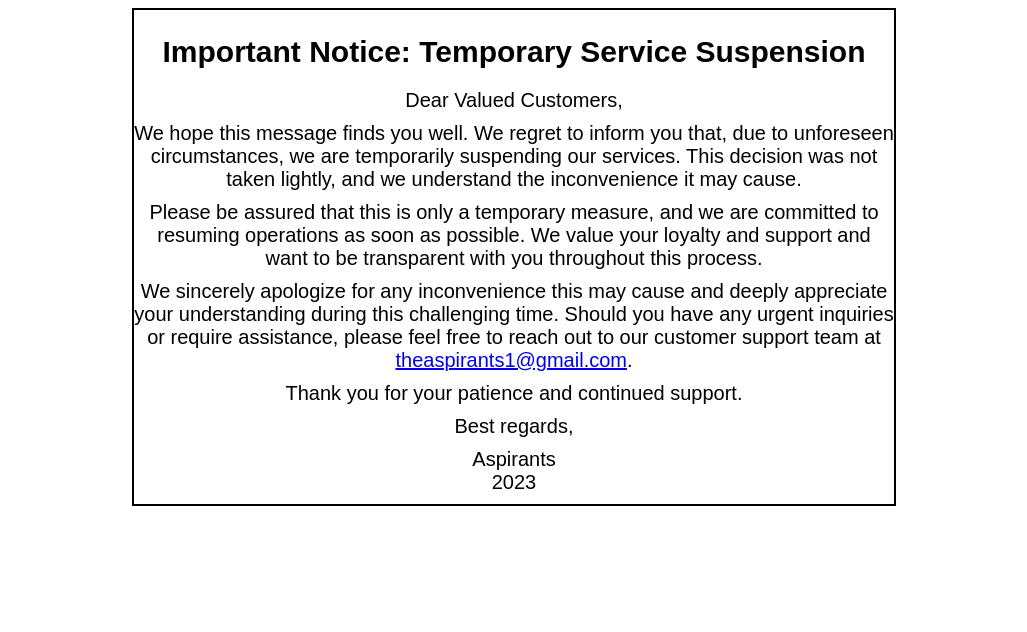
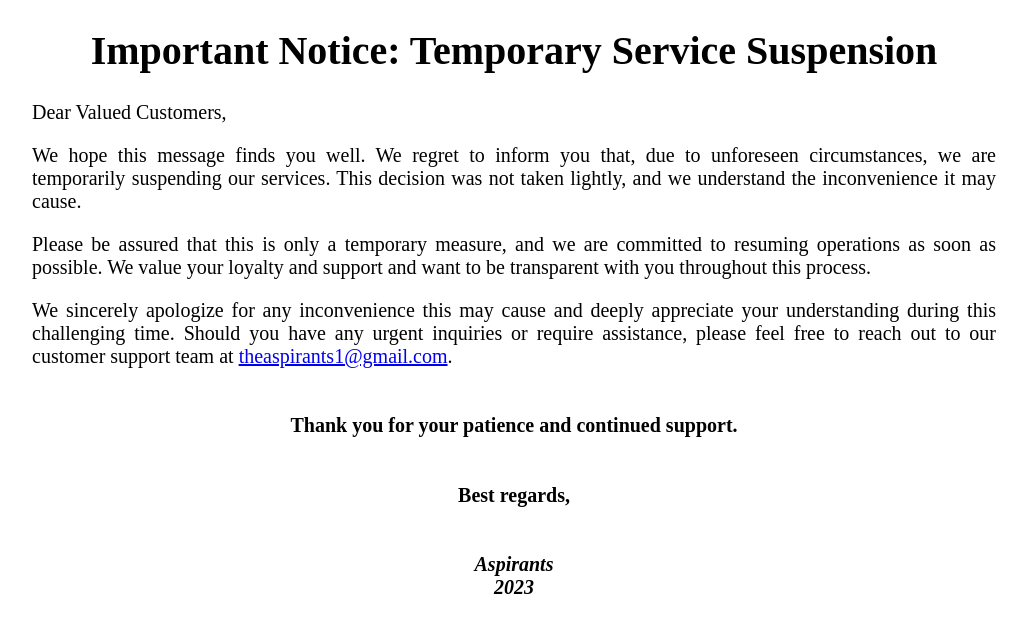
Before and after one commit to TheAspirants1/courses, a plain HTML site: page index.html in a window 1280 px wide. Shown: the whole page, without its empty margins (126-1153 px from the left). Drawn offline with Linux system fonts and the light colour scheme.

Commit message:
Update index.html

```diff
--- a/index.html
+++ b/index.html
@@ -5,52 +5,43 @@
     <meta charset="UTF-8">
     <title>Important Notice: Temporary Service Suspension</title>
     <style>
-      body {
-          font-family: Arial, sans-serif;
+      #shut{
+        /* text-justify: auto; */
+        font-size: 20px;
+        margin-left: 150px;
+        margin-right: 150px;
+        text-align: justify;
       }
 
-      .container {
-        font-size: 20px;
-          /* display: flex;
-          flex-direction: column;
-          align-items: center;
-          /* justify-content: center;
-          min-height: 100vh;
-          background-color: #f5f5f5;
-          padding: 20px; */
-          text-align: center;
-          margin-left: 250px;
-          margin-right:250px;
-        border:2px solid black;
+      #shut p {
+        text-align: justify;
+        /* font-size: 20px; */
       }
 
-      h2 {
-          margin-bottom: 20px;
-          /* text-align: justify; */
-
+      #shut h1 {
+        text-align: center;
+        font-size: 40px;
       }
 
-      p {
-          margin: 10px 0;
-          /* text-align: justify; */
+      #shut h6 {
+        text-align: center;
+        font-size: 20px;
       }
 
-      em {
-          font-style: normal;
-      }
+
     </style>
 </head>
 
 <body>
-    <div class="container">
-        <h2>Important Notice: Temporary Service Suspension</h2>
+    <div id="shut">
+        <h1>Important Notice: Temporary Service Suspension</h2>
         <p>Dear Valued Customers,</p>
         <p>We hope this message finds you well. We regret to inform you that, due to unforeseen circumstances, we are temporarily suspending our services. This decision was not taken lightly, and we understand the inconvenience it may cause.</p>
         <p>Please be assured that this is only a temporary measure, and we are committed to resuming operations as soon as possible. We value your loyalty and support and want to be transparent with you throughout this process.</p>
         <p>We sincerely apologize for any inconvenience this may cause and deeply appreciate your understanding during this challenging time. Should you have any urgent inquiries or require assistance, please feel free to reach out to our customer support team at <a href="mailto:theaspirants1@gmail.com.com">theaspirants1@gmail.com</a>.</p>
-        <p>Thank you for your patience and continued support.</p>
-        <p>Best regards,</p>
-        <p><em>Aspirants<br>2023</em></p>
+        <h6>Thank you for your patience and continued support.</h6>
+        <h6>Best regards,</h6>
+        <h6><em>Aspirants<br>2023</em></h6>
     </div>
 </body>
 
```
